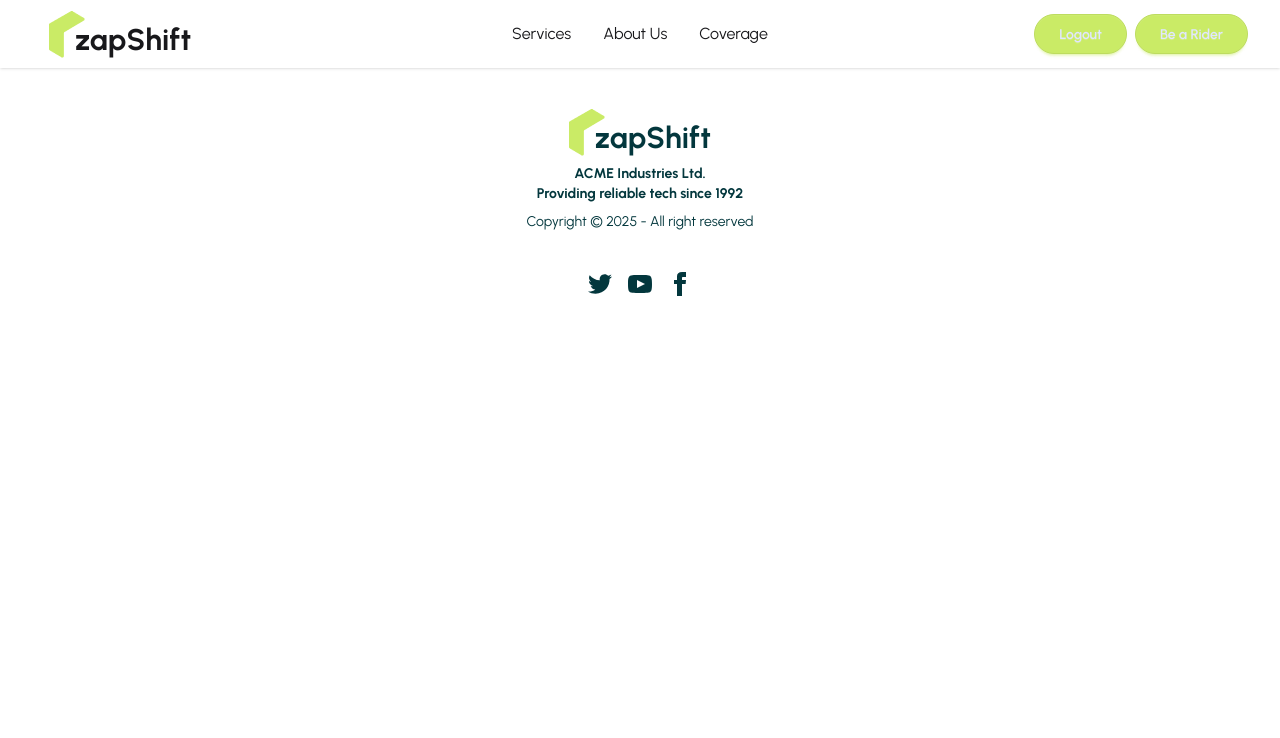
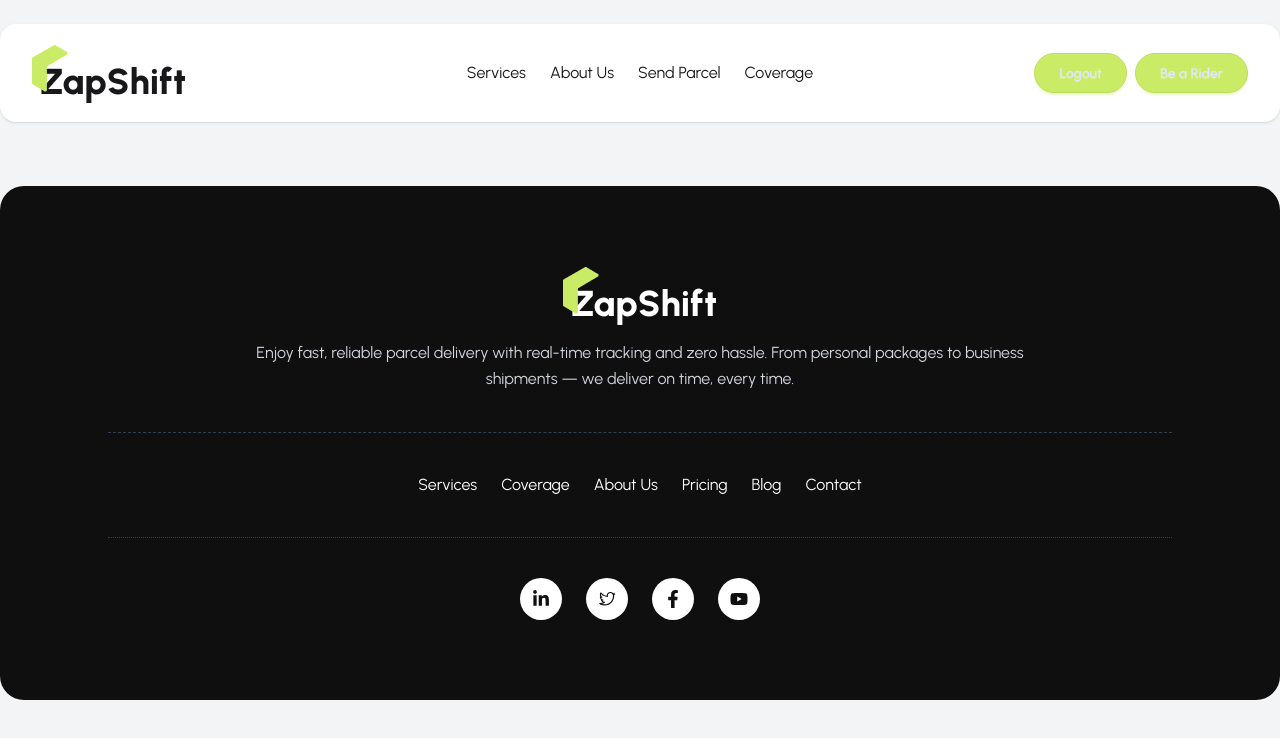
Before and after one commit to Tanvi183/Zap-shift-frontend, a React (Vite) app: page /rider in a window 1280 px wide. Shown: the top 738 px of the page. Built offline with nearby package versions, Linux system fonts and the light colour scheme; no server answers; sample sign-in values are in the browser's storage.

Commit message:
Modify header & footer and design Send-Parcel page.

```diff
--- a/src/components/Logo/Logo.jsx
+++ b/src/components/Logo/Logo.jsx
@@ -6,8 +6,8 @@ const Logo = () => {
   return (
     <Link to="/">
       <div className="flex items-end">
-        <img src={logo} alt="ZapShift logo" />
-        <h3 className="text-3xl font-bold -ms-2.5">zapShift</h3>
+        <img src={logo} alt="ZapShift logo" className="mb-2.5 z-10" />
+        <h3 className="text-4xl font-extrabold -ms-7 z-0">ZapShift</h3>
       </div>
     </Link>
   );
--- a/src/layouts/RootLayout.jsx
+++ b/src/layouts/RootLayout.jsx
@@ -5,10 +5,12 @@ import NavBar from "../pages/Shared/NavBar/NavBar";
 
 const RootLayout = () => {
   return (
-    <div className="max-w-7xl mx-auto">
-      <NavBar></NavBar>
-      <Outlet></Outlet>
-      <Footer></Footer>
+    <div className="bg-gray-100">
+      <div className="max-w-7xl mx-auto">
+        <NavBar></NavBar>
+        <Outlet></Outlet>
+        <Footer></Footer>
+      </div>
     </div>
   );
 };
--- a/src/pages/Shared/Footer/Footer.jsx
+++ b/src/pages/Shared/Footer/Footer.jsx
@@ -1,55 +1,96 @@
 import React from "react";
 import Logo from "../../../components/Logo/Logo";
+import { FaLinkedinIn, FaFacebookF, FaYoutube } from "react-icons/fa";
+import { RxTwitterLogo } from "react-icons/rx";
+import { NavLink } from "react-router";
 
 const Footer = () => {
+  const navItems = [
+    { label: "Services", to: "/services" },
+    { label: "Coverage", to: "/coverage" },
+    { label: "About Us", to: "/about" },
+    { label: "Pricing", to: "/pricing" },
+    { label: "Blog", to: "/blog" },
+    { label: "Contact", to: "/contact" },
+  ];
+
+  const renderLinks = () =>
+    navItems.map((item) => (
+      <li key={item.to}>
+        <NavLink
+          to={item.to}
+          className={({ isActive }) =>
+            `${
+              isActive ? "text-gray-300" : "text-base"
+            } hover:text-gray-300 transition`
+          }
+        >
+          {item.label}
+        </NavLink>
+      </li>
+    ));
+
   return (
-    <footer className="footer footer-horizontal text-secondary footer-center p-10">
-      <aside>
-        <Logo></Logo>
-        <p className="font-bold">
-          ACME Industries Ltd.
-          <br />
-          Providing reliable tech since 1992
+    <footer className="footer footer-horizontal text-secondary footer-center">
+      <div className="w-full bg-[#0f0f0f] text-white rounded-3xl py-20 px-6 md:px-27 flex flex-col items-center text-center my-10">
+        {/* LOGO CENTERED */}
+        <aside className="flex flex-col items-center justify-center">
+          <div className="flex justify-center mb-4">
+            <Logo />
+          </div>
+
+          {/* Description */}
+          <p className="max-w-3xl text-gray-300 text-sm md:text-base leading-relaxed">
+            Enjoy fast, reliable parcel delivery with real-time tracking and
+            zero hassle. From personal packages to business shipments — we
+            deliver on time, every time.
           </p>
-        <p>Copyright © {new Date().getFullYear()} - All right reserved</p>
         </aside>
+
+        {/* Divider */}
+        <div className="w-full border-t border-dashed border-gray-700 my-8"></div>
+
+        {/* Nav Links */}
         <nav>
-        <div className="grid grid-flow-col gap-4">
-          <a>
-            <svg
-              xmlns="http://www.w3.org/2000/svg"
-              width="24"
-              height="24"
-              viewBox="0 0 24 24"
-              className="fill-current"
+          <ul className="flex flex-wrap justify-center gap-6 text-sm md:text-base">
+            {renderLinks()}
+          </ul>
+        </nav>
+
+        {/* Divider */}
+        <div className="w-full border-t border-dotted border-gray-700 my-8"></div>
+
+        {/* Social Icons */}
+        <div className="flex gap-6">
+          <a
+            href="#"
+            className="bg-white text-[#0f0f0f] p-3 rounded-full hover:bg-gray-200 transition"
           >
-              <path d="M24 4.557c-.883.392-1.832.656-2.828.775 1.017-.609 1.798-1.574 2.165-2.724-.951.564-2.005.974-3.127 1.195-.897-.957-2.178-1.555-3.594-1.555-3.179 0-5.515 2.966-4.797 6.045-4.091-.205-7.719-2.165-10.148-5.144-1.29 2.213-.669 5.108 1.523 6.574-.806-.026-1.566-.247-2.229-.616-.054 2.281 1.581 4.415 3.949 4.89-.693.188-1.452.232-2.224.084.626 1.956 2.444 3.379 4.6 3.419-2.07 1.623-4.678 2.348-7.29 2.04 2.179 1.397 4.768 2.212 7.548 2.212 9.142 0 14.307-7.721 13.995-14.646.962-.695 1.797-1.562 2.457-2.549z"></path>
-            </svg>
+            <FaLinkedinIn size={18} />
           </a>
-          <a>
-            <svg
-              xmlns="http://www.w3.org/2000/svg"
-              width="24"
-              height="24"
-              viewBox="0 0 24 24"
-              className="fill-current"
+
+          <a
+            href="#"
+            className="bg-white text-[#0f0f0f] p-3 rounded-full hover:bg-gray-200 transition"
           >
-              <path d="M19.615 3.184c-3.604-.246-11.631-.245-15.23 0-3.897.266-4.356 2.62-4.385 8.816.029 6.185.484 8.549 4.385 8.816 3.6.245 11.626.246 15.23 0 3.897-.266 4.356-2.62 4.385-8.816-.029-6.185-.484-8.549-4.385-8.816zm-10.615 12.816v-8l8 3.993-8 4.007z"></path>
-            </svg>
+            <RxTwitterLogo size={18} />
           </a>
-          <a>
-            <svg
-              xmlns="http://www.w3.org/2000/svg"
-              width="24"
-              height="24"
-              viewBox="0 0 24 24"
-              className="fill-current"
+
+          <a
+            href="#"
+            className="bg-white text-[#0f0f0f] p-3 rounded-full hover:bg-gray-200 transition"
           >
-              <path d="M9 8h-3v4h3v12h5v-12h3.642l.358-4h-4v-1.667c0-.955.192-1.333 1.115-1.333h2.885v-5h-3.808c-3.596 0-5.192 1.583-5.192 4.615v3.385z"></path>
-            </svg>
+            <FaFacebookF size={18} />
+          </a>
+
+          <a
+            href="#"
+            className="bg-white text-[#0f0f0f] p-3 rounded-full hover:bg-gray-200 transition"
+          >
+            <FaYoutube size={18} />
           </a>
         </div>
-      </nav>
+      </div>
     </footer>
   );
 };
--- a/src/pages/Shared/NavBar/NavBar.jsx
+++ b/src/pages/Shared/NavBar/NavBar.jsx
@@ -17,6 +17,7 @@ const NavBar = () => {
   const navItems = [
     { label: "Services", to: "/services" },
     { label: "About Us", to: "/about" },
+    { label: "Send Parcel", to: "/send-parcel" },
     { label: "Coverage", to: "/coverage" },
   ];
 
@@ -26,7 +27,9 @@ const NavBar = () => {
         <NavLink
           to={item.to}
           className={({ isActive }) =>
-            isActive ? "text-primary font-semibold" : "text-base"
+            isActive
+              ? "bg-primary rounded-4xl px-5 py-2.5 font-semibold"
+              : "text-base"
           }
         >
           {item.label}
@@ -35,7 +38,8 @@ const NavBar = () => {
     ));
 
   return (
-    <nav className="navbar bg-base-100 shadow-sm px-4 lg:px-8 sticky top-0 z-50">
+    <div className="py-6">
+      <nav className="navbar bg-base-100 rounded-2xl shadow-sm px-4 py-5 lg:px-8 sticky top-0 z-50">
         {/* Left Section */}
         <div className="navbar-start">
           {/* Mobile Menu */}
@@ -65,14 +69,16 @@ const NavBar = () => {
           </div>
 
           {/* Logo */}
-        <div to="/" className="flex items-center gap-2 btn btn-ghost text-xl">
+          <div to="/" className="flex items-center gap-2 text-xl">
             <Logo />
           </div>
         </div>
 
         {/* Desktop Menu */}
         <div className="navbar-center hidden lg:flex">
-        <ul className="menu menu-horizontal gap-2 px-1">{renderLinks()}</ul>
+          <ul className="flex flex-wrap justify-center gap-6 text-sm md:text-base">
+            {renderLinks()}
+          </ul>
         </div>
 
         {/* Right Section */}
@@ -94,6 +100,7 @@ const NavBar = () => {
           </Link>
         </div>
       </nav>
+    </div>
   );
 };
 
--- /dev/null
+++ b/src/pages/sendParcel/SendParcel.jsx
@@ -0,0 +1,257 @@
+import React, { useState } from "react";
+import { useForm } from "react-hook-form";
+
+const SendParcel = () => {
+  const [parcelType, setParcelType] = useState("document");
+
+  const {
+    register,
+    handleSubmit,
+    formState: { errors },
+  } = useForm();
+
+  const onSubmit = (data) => {
+    console.log("FORM SUBMITTED:", data);
+    alert("Booking Submitted!");
+  };
+
+  return (
+    <div className="min-h-screen flex justify-center py-6">
+      <form
+        onSubmit={handleSubmit(onSubmit)}
+        className="w-full bg-white rounded-2xl shadow-sm p-8 md:p-12"
+      >
+        {/* Header */}
+        <h1 className="text-3xl font-bold text-gray-900">Send A Parcel</h1>
+        <p className="mt-4 text-gray-700 font-semibold">
+          Enter your parcel details
+        </p>
+
+        <div className="border-t border-gray-200 my-6"></div>
+
+        {/* Parcel Type */}
+        <div className="flex items-center gap-8">
+          <label className="flex items-center gap-2 cursor-pointer">
+            <input
+              type="radio"
+              value="document"
+              {...register("parcelType")}
+              checked={parcelType === "document"}
+              onChange={() => setParcelType("document")}
+              className="w-4 h-4 text-green-600 focus:ring-green-600"
+            />
+            <span className="text-gray-800">Document</span>
+          </label>
+
+          <label className="flex items-center gap-2 cursor-pointer">
+            <input
+              type="radio"
+              value="non-doc"
+              {...register("parcelType")}
+              checked={parcelType === "non-doc"}
+              onChange={() => setParcelType("non-doc")}
+              className="w-4 h-4 text-green-600 focus:ring-green-600"
+            />
+            <span className="text-gray-800">Not-Document</span>
+          </label>
+        </div>
+
+        {/* Parcel Info */}
+        <div className="grid md:grid-cols-2 gap-5 mt-6">
+          <InputField
+            label="Parcel Name"
+            placeholder="Parcel Name"
+            register={register("parcelName", {
+              required: "Parcel name required",
+            })}
+            error={errors.parcelName}
+          />
+
+          <InputField
+            label="Parcel Weight (KG)"
+            placeholder="Parcel Weight (KG)"
+            register={register("parcelWeight", {
+              required: "Parcel weight required",
+            })}
+            error={errors.parcelWeight}
+          />
+        </div>
+
+        <div className="grid md:grid-cols-2 gap-10 mt-10">
+          {/* Sender */}
+          <div>
+            <h3 className="font-semibold text-gray-800 mb-3">Sender Details</h3>
+
+            <div className="space-y-4">
+              <InputField
+                label="Sender Name"
+                placeholder="Sender Name"
+                register={register("senderName", {
+                  required: "Sender name required",
+                })}
+                error={errors.senderName}
+              />
+
+              <InputField
+                label="Address"
+                placeholder="Address"
+                register={register("senderAddress", {
+                  required: "Address required",
+                })}
+                error={errors.senderAddress}
+              />
+
+              <InputField
+                label="Sender Phone No"
+                placeholder="Sender Phone No"
+                register={register("senderPhone", {
+                  required: "Phone number required",
+                  minLength: { value: 10, message: "Invalid phone number" },
+                })}
+                error={errors.senderPhone}
+              />
+
+              <SelectField
+                label="Your District"
+                register={register("senderDistrict", {
+                  required: "District required",
+                })}
+                error={errors.senderDistrict}
+              />
+
+              <TextareaField
+                label="Pickup Instruction"
+                placeholder="Pickup Instruction"
+                register={register("pickupInstruction")}
+              />
+            </div>
+          </div>
+
+          {/* Receiver */}
+          <div>
+            <h3 className="font-semibold text-gray-800 mb-3">
+              Receiver Details
+            </h3>
+
+            <div className="space-y-4">
+              <InputField
+                label="Receiver Name"
+                placeholder="Receiver Name"
+                register={register("receiverName", {
+                  required: "Receiver name required",
+                })}
+                error={errors.receiverName}
+              />
+
+              <InputField
+                label="Receiver Address"
+                placeholder="Address"
+                register={register("receiverAddress", {
+                  required: "Address required",
+                })}
+                error={errors.receiverAddress}
+              />
+
+              <InputField
+                label="Receiver Contact No"
+                placeholder="Receiver Contact No"
+                register={register("receiverPhone", {
+                  required: "Contact number required",
+                  minLength: { value: 10, message: "Invalid phone number" },
+                })}
+                error={errors.receiverPhone}
+              />
+
+              <SelectField
+                label="Receiver District"
+                register={register("receiverDistrict", {
+                  required: "District required",
+                })}
+                error={errors.receiverDistrict}
+              />
+
+              <TextareaField
+                label="Delivery Instruction"
+                placeholder="Delivery Instruction"
+                register={register("deliveryInstruction")}
+              />
+            </div>
+          </div>
+        </div>
+
+        <p className="text-xs text-gray-500 mt-8">
+          * PickUp Time 4pm-7pm Approx.
+        </p>
+
+        <button
+          type="submit"
+          className="mt-6 bg-lime-500 text-white font-semibold px-8 py-3 rounded-md hover:bg-lime-600 transition cursor-pointer"
+        >
+          Proceed to Confirm Booking
+        </button>
+      </form>
+    </div>
+  );
+};
+
+export default SendParcel;
+
+/* ---------------------- Reusable Components ---------------------- */
+
+function InputField({ label, placeholder, register, error }) {
+  return (
+    <div>
+      <label className="text-sm text-gray-600">{label}</label>
+      <input
+        placeholder={placeholder}
+        {...register}
+        className={`w-full mt-1 border rounded-md px-3 py-2 outline-none
+          ${
+            error
+              ? "border-red-500 focus:ring-red-600"
+              : "border-gray-300 focus:ring-green-600"
+          }
+          focus:ring-2`}
+      />
+      {error && <p className="text-red-500 text-xs mt-1">{error.message}</p>}
+    </div>
+  );
+}
+
+function SelectField({ label, register, error }) {
+  return (
+    <div>
+      <label className="text-sm text-gray-600">{label}</label>
+      <select
+        {...register}
+        className={`w-full mt-1 border rounded-md px-3 py-2 text-gray-600 bg-white outline-none
+        ${
+          error
+            ? "border-red-500 focus:ring-red-600"
+            : "border-gray-300 focus:ring-green-600"
+        }
+        focus:ring-2`}
+      >
+        <option value="">Select your District</option>
+        <option value="District 1">District 1</option>
+        <option value="District 2">District 2</option>
+        <option value="District 3">District 3</option>
+      </select>
+      {error && <p className="text-red-500 text-xs mt-1">{error.message}</p>}
+    </div>
+  );
+}
+
+function TextareaField({ label, placeholder, register }) {
+  return (
+    <div>
+      <label className="text-sm text-gray-600">{label}</label>
+      <textarea
+        placeholder={placeholder}
+        rows={3}
+        {...register}
+        className="w-full mt-1 border border-gray-300 rounded-md px-3 py-2 outline-none focus:ring-2 focus:ring-green-600"
+      ></textarea>
+    </div>
+  );
+}
--- a/src/routes/router.jsx
+++ b/src/routes/router.jsx
@@ -7,6 +7,7 @@ import Login from "../pages/Auth/Login/Login";
 import Register from "../pages/Auth/Register/Register";
 import PrivateRoute from "./PrivateRoute";
 import Rider from "../pages/Rider/Rider";
+import SendParcel from "../pages/sendParcel/SendParcel";
 
 const router = createBrowserRouter([
   {
@@ -17,6 +18,7 @@ const router = createBrowserRouter([
         index: true,
         Component: Home,
       },
+
       {
         path: "rider",
         element: (
@@ -25,6 +27,16 @@ const router = createBrowserRouter([
           </PrivateRoute>
         ),
       },
+
+      {
+        path: "send-parcel",
+        element: (
+          // <PrivateRoute>
+          <SendParcel></SendParcel>
+          // </PrivateRoute>
+        ),
+      },
+
       {
         path: "coverage",
         Component: Coverage,
@@ -40,6 +52,7 @@ const router = createBrowserRouter([
         path: "login",
         Component: Login,
       },
+
       {
         path: "register",
         Component: Register,
```
Lines whose indentation alone changed are shown as unchanged.
